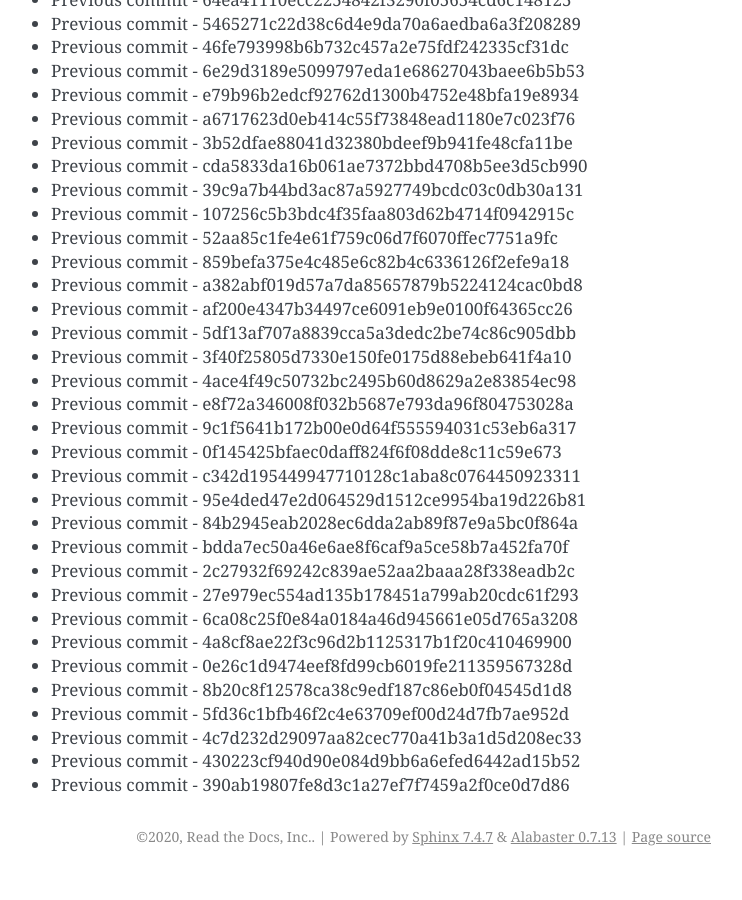
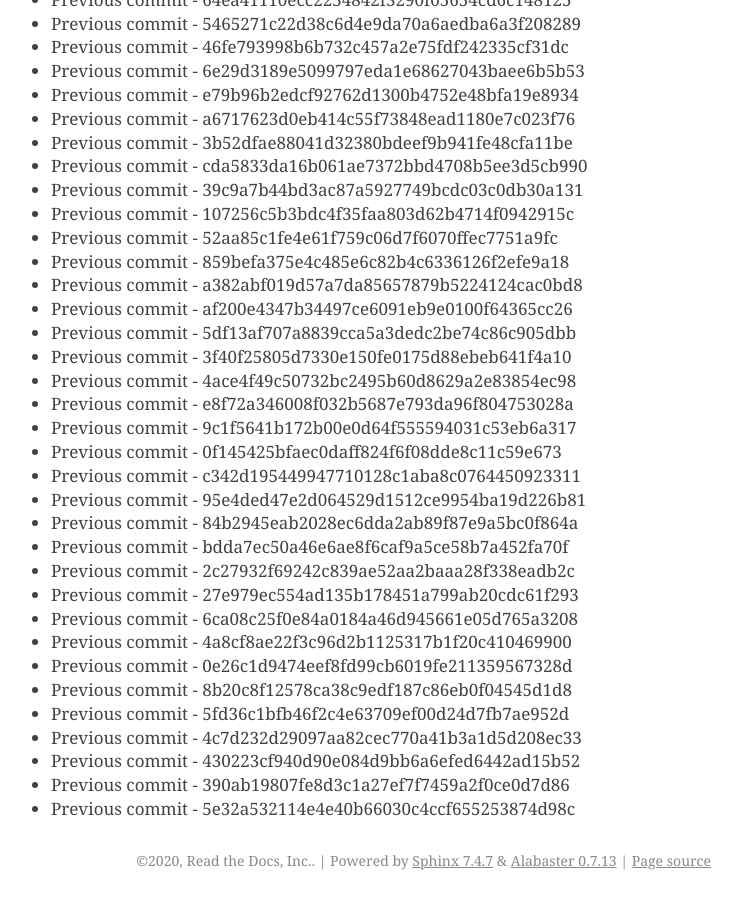
Before and after one commit to readthedocs/rtd-git-stresstest, a Sphinx documentation site: the page built from docs/updates.rst, in a window 1280 px wide and 900 px high, scrolled down 62123 px. Shown: the whole window, without its empty margins (399-1141 px from the left). Built offline with Sphinx 7.4.7, drawn with Linux system fonts in a browser that asks for light colours; before the commit the page ends 62999 px from its top, so only the background shows below that.

Commit message:
Generating commit from previous: 5e32a532114e4e40b66030c4ccf655253874d98c

```diff
--- a/docs/updates.rst
+++ b/docs/updates.rst
@@ -2642,3 +2642,4 @@ It can be tested for any performance characteristics.
 * Previous commit - 4c7d232d29097aa82cec770a41b3a1d5d208ec33
 * Previous commit - 430223cf940d90e084d9bb6a6efed6442ad15b52
 * Previous commit - 390ab19807fe8d3c1a27ef7f7459a2f0ce0d7d86
+* Previous commit - 5e32a532114e4e40b66030c4ccf655253874d98c
```
